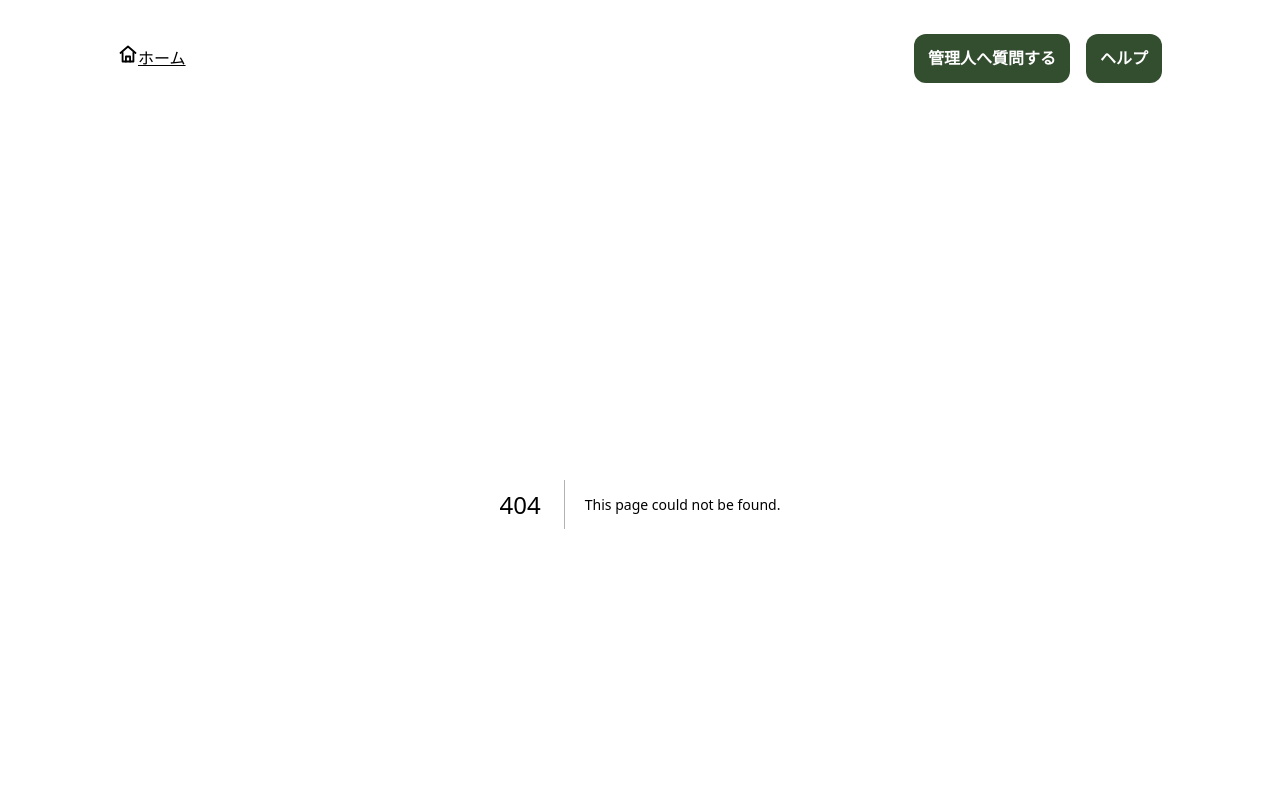
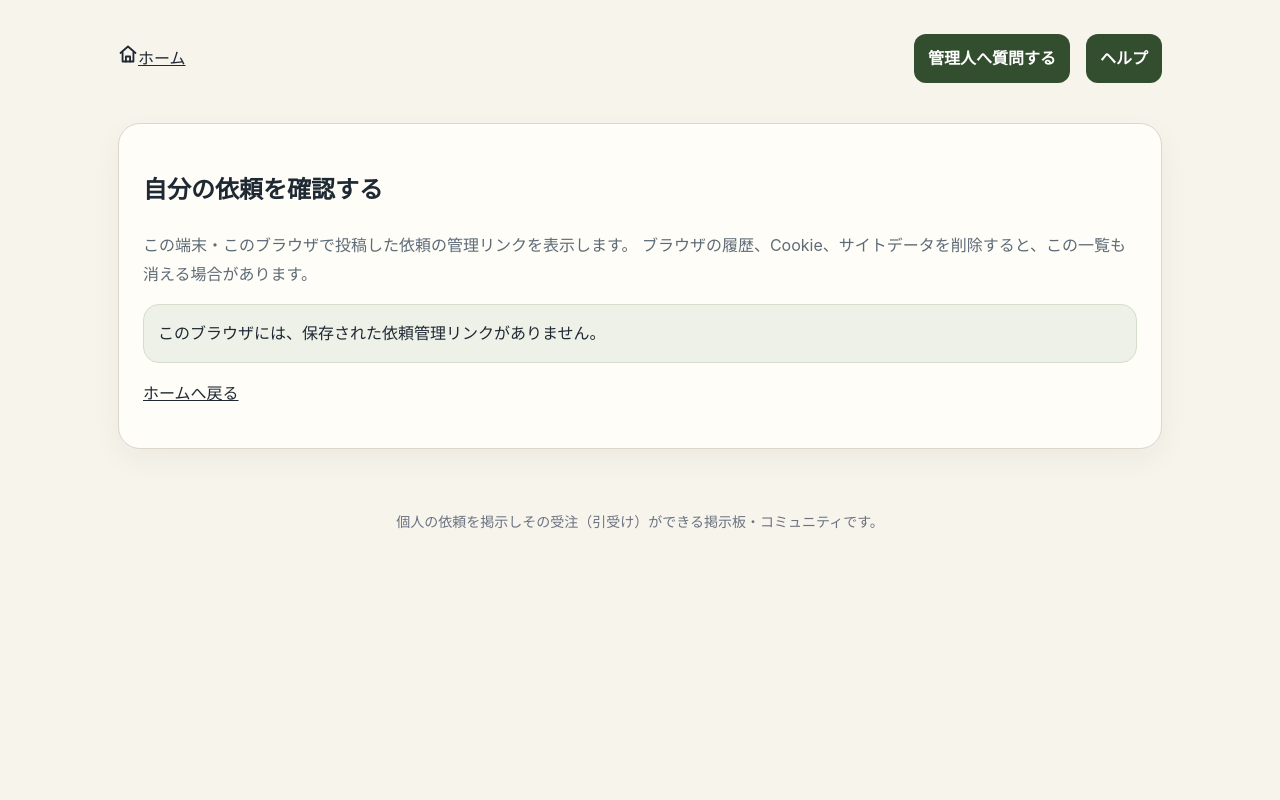
Before and after one commit to free-request-board/free-request-board, a Next.js app in the folder free-request-board-initial/: page /my-requests in a window 1280 px wide. Before the commit this address had no page. Shown: the top 800 px of the page. Built offline with nearby package versions, Linux system fonts and the light colour scheme.

Commit message:
Create page.tsx

```diff
--- /dev/null
+++ b/free-request-board-initial/app/my-requests/page.tsx
@@ -0,0 +1,73 @@
+"use client";
+
+import { useEffect, useState } from "react";
+
+type SavedRequest = {
+  title: string;
+  manageUrl: string;
+  savedAt: string;
+};
+
+export default function MyRequestsPage() {
+  const [items, setItems] = useState<SavedRequest[]>([]);
+
+  useEffect(() => {
+    const text = window.localStorage.getItem("my_request_manage_links");
+    setItems(text ? JSON.parse(text) : []);
+  }, []);
+
+  function removeItem(manageUrl: string) {
+    const next = items.filter((item) => item.manageUrl !== manageUrl);
+    setItems(next);
+    window.localStorage.setItem("my_request_manage_links", JSON.stringify(next));
+  }
+
+  return (
+    <main>
+      <section className="panel">
+        <h1>自分の依頼を確認する</h1>
+
+        <p className="muted">
+          この端末・このブラウザで投稿した依頼の管理リンクを表示します。
+          ブラウザの履歴、Cookie、サイトデータを削除すると、この一覧も消える場合があります。
+        </p>
+
+        {items.length === 0 ? (
+          <p className="notice">
+            このブラウザには、保存された依頼管理リンクがありません。
+          </p>
+        ) : (
+          <div className="request-list">
+            {items.map((item) => (
+              <article className="request-card" key={item.manageUrl}>
+                <h2>{item.title}</h2>
+
+                <p className="muted">
+                  保存日時：{new Date(item.savedAt).toLocaleString("ja-JP")}
+                </p>
+
+                <div className="actions">
+                  <a className="button" href={item.manageUrl}>
+                    管理画面を開く
+                  </a>
+
+                  <button
+                    className="button secondary"
+                    type="button"
+                    onClick={() => removeItem(item.manageUrl)}
+                  >
+                    この一覧から消す
+                  </button>
+                </div>
+              </article>
+            ))}
+          </div>
+        )}
+
+        <p>
+          <a href="/">ホームへ戻る</a>
+        </p>
+      </section>
+    </main>
+  );
+}
```
